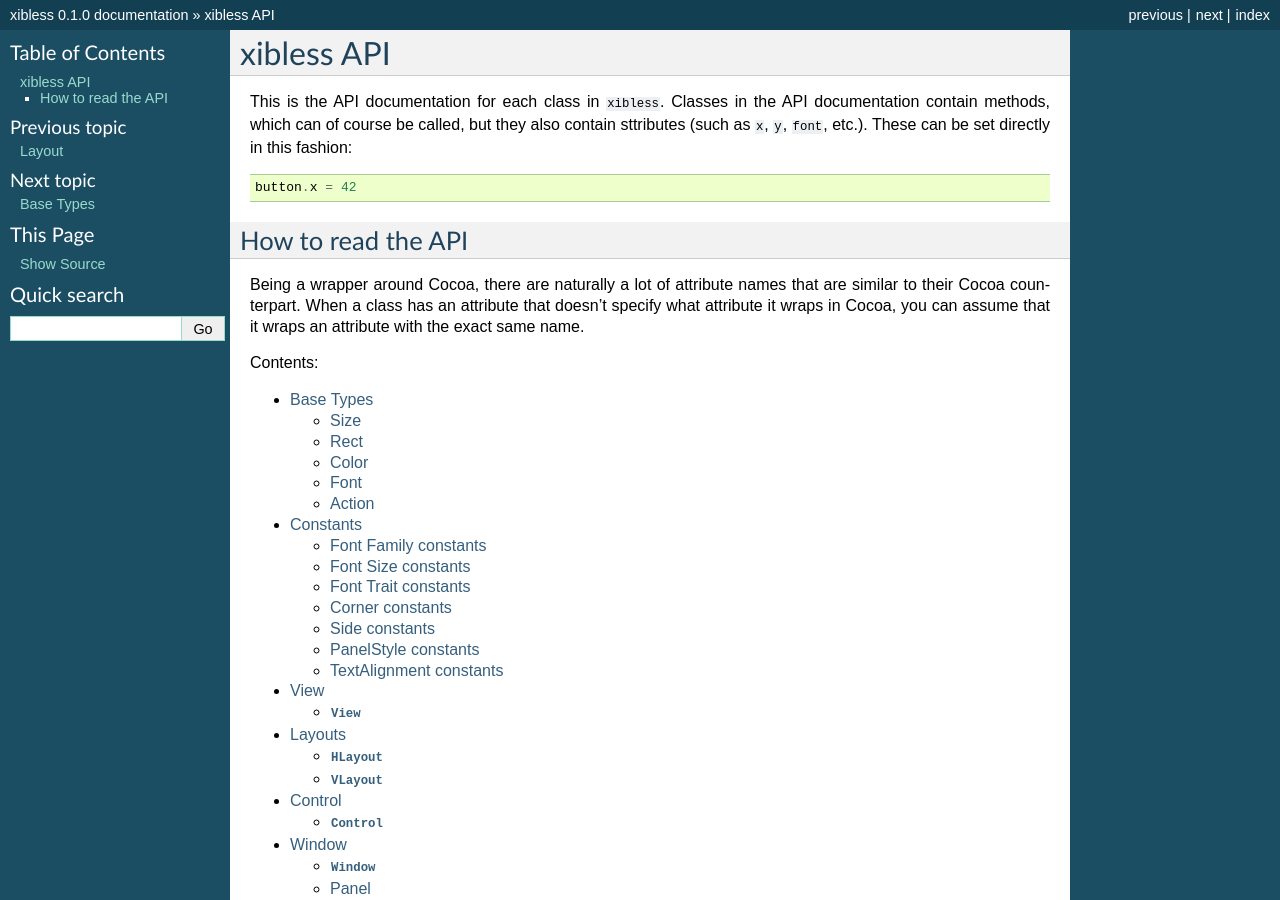
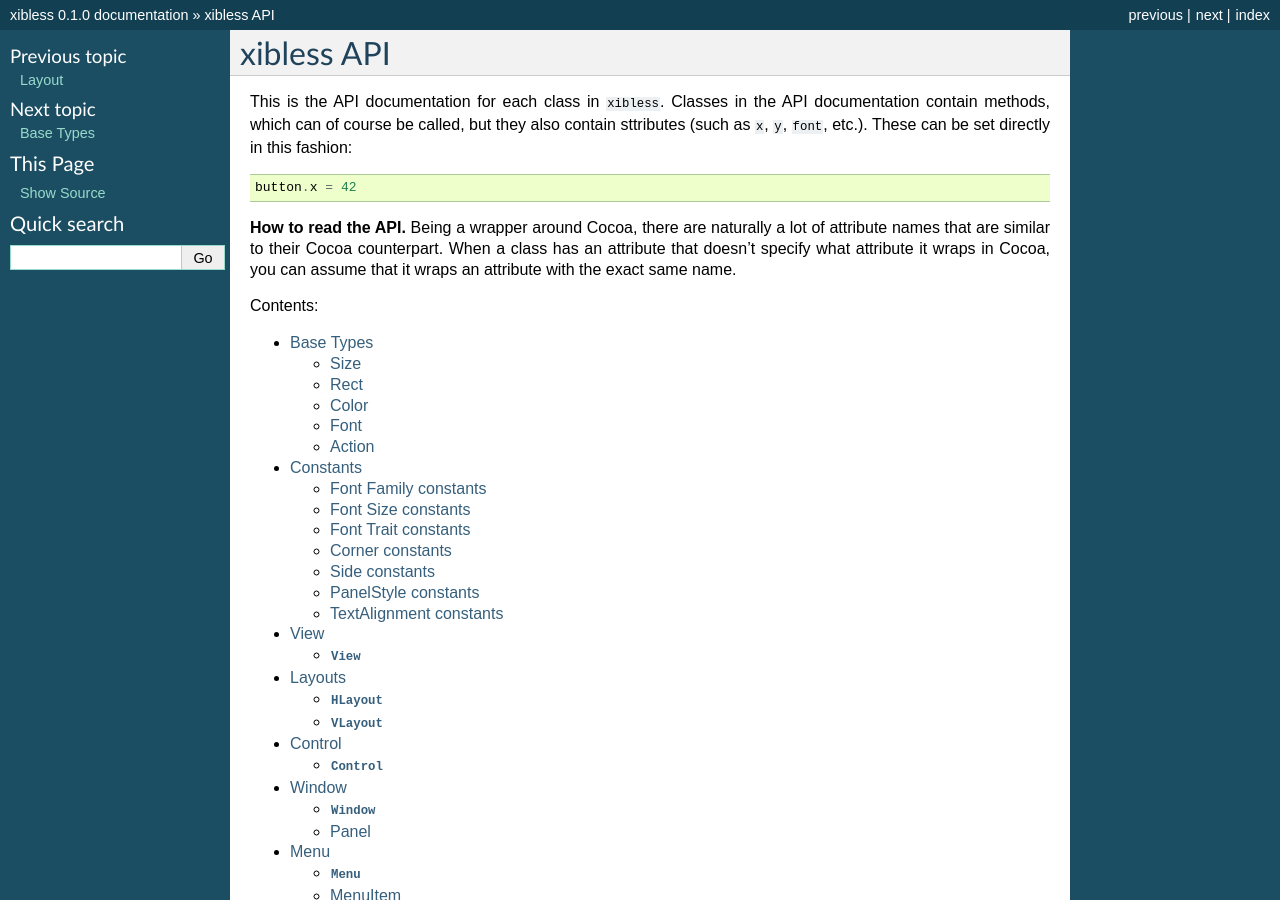
Before and after one commit to hsoft/xibless, a Sphinx documentation site: the page built from docs/api/index.rst, in a window 1280 px wide and 900 px high. Built offline with Sphinx 7.4.7, drawn with Linux system fonts in a browser that asks for light colours.

Commit message:
Removed section in API index page because it caused the API index in the main page to be broken.

```diff
--- a/docs/api/index.rst
+++ b/docs/api/index.rst
@@ -7,12 +7,11 @@
 
     button.x = 42
 
-How to read the API
--------------------
 
-Being a wrapper around Cocoa, there are naturally a lot of attribute names that are similar to their
-Cocoa counterpart. When a class has an attribute that doesn't specify what attribute it wraps in
-Cocoa, you can assume that it wraps an attribute with the exact same name.
+**How to read the API.** Being a wrapper around Cocoa, there are naturally a lot of attribute names
+that are similar to their Cocoa counterpart. When a class has an attribute that doesn't specify
+what attribute it wraps in Cocoa, you can assume that it wraps an attribute with the exact same
+name.
 
 Contents:
 
```
